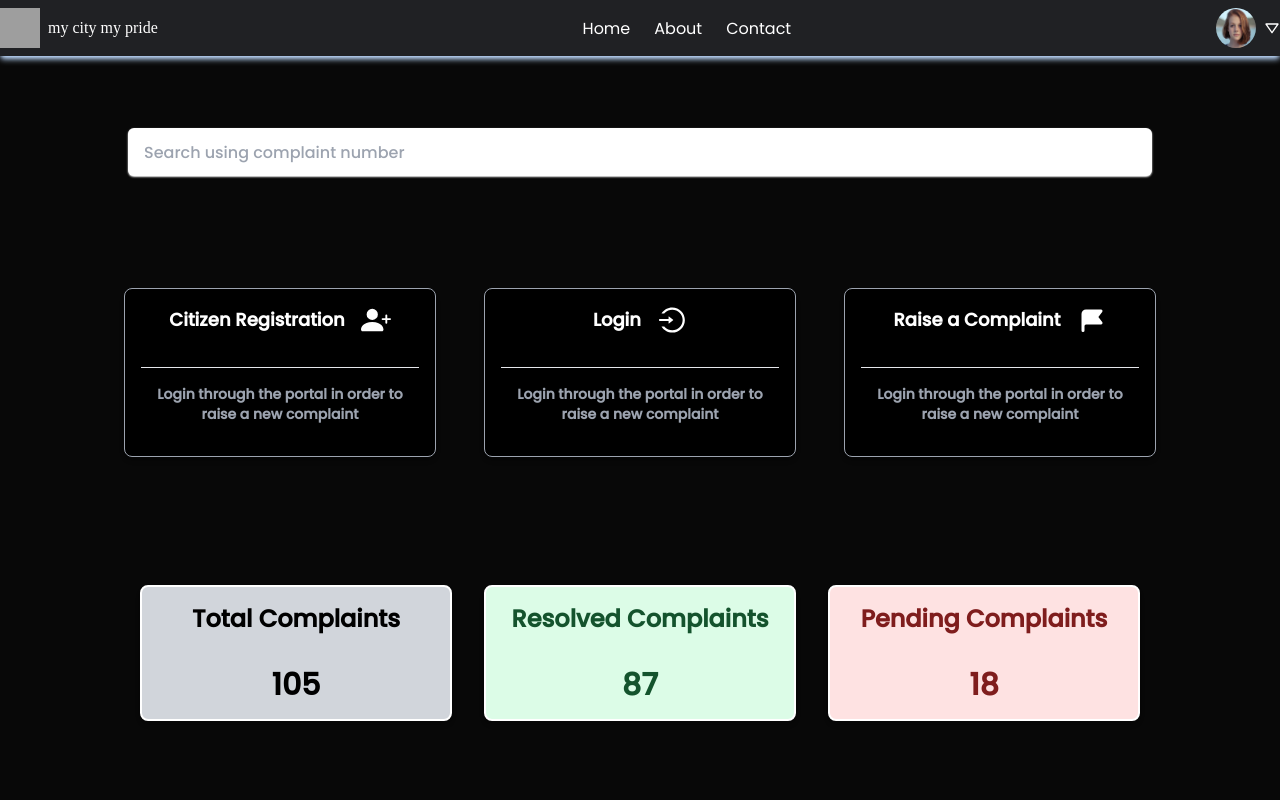
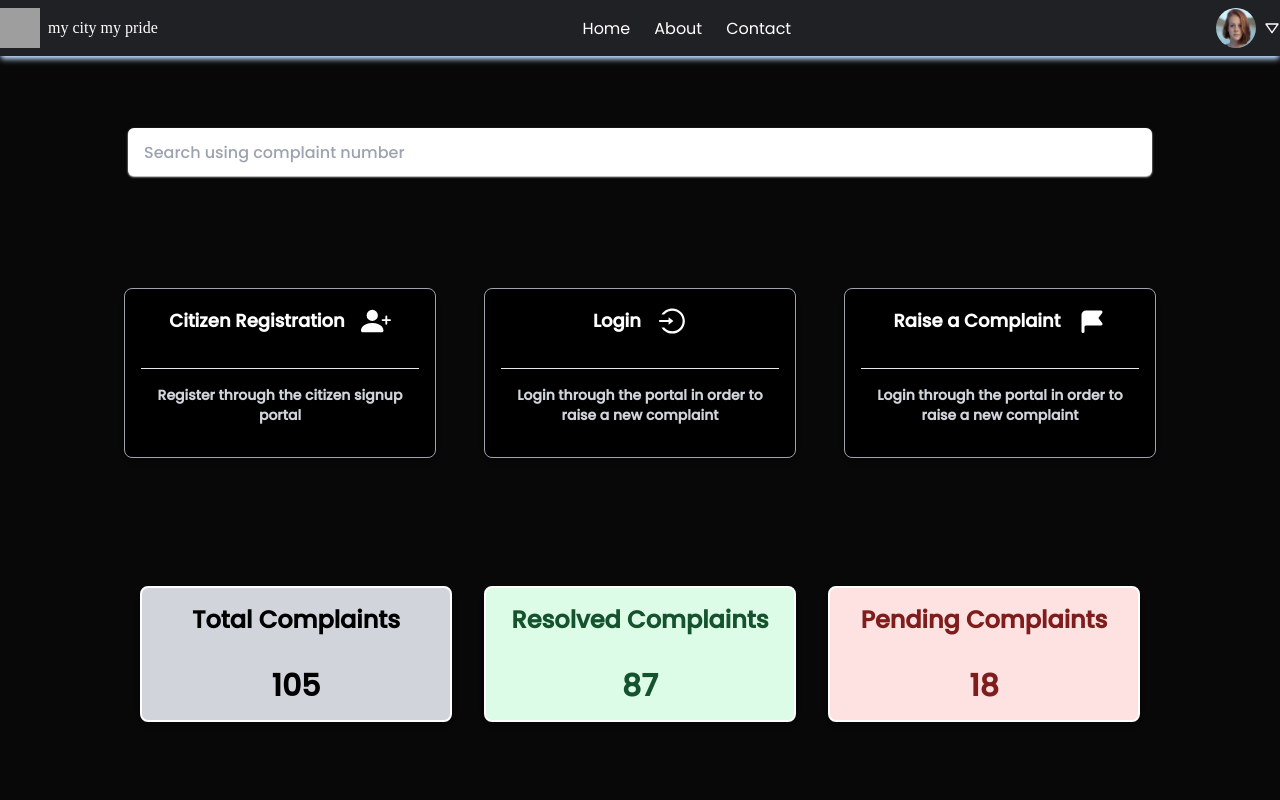
Before and after one commit to Hrishabh17/Municipal_Corporation_Management, a React (Create React App) app in the folder frontend/myapp/: page / in a window 1280 px wide. Shown: the top 800 px of the page. Built offline with nearby package versions, Linux system fonts and the light colour scheme; grey boxes are pictures that could not be loaded; a web font is replaced by a local one.

Commit message:
Home Page v4

```diff
--- a/frontend/myapp/src/components/home/home_content.js
+++ b/frontend/myapp/src/components/home/home_content.js
@@ -1,4 +1,4 @@
-import React, {useState} from "react";
+import React from "react";
 import {AiOutlineLogin} from 'react-icons/ai'
 import {BsFillPersonPlusFill} from 'react-icons/bs'
 import {HiFlag} from 'react-icons/hi'
@@ -6,9 +6,6 @@ import CountUp from 'react-countup';
 
 export default function HomeBody()
 {
-    let [count, setCount] = useState(0);
-
-
     return(
         <div className="w-full h-max bg-[#080808] py-2 mt-14">
             <div className="container mx-auto h-[720px]">
@@ -18,26 +15,26 @@ export default function HomeBody()
                     </input>
                 </div>
                 <div className="flex flex-row items-center justify-center mt-24 h-max p-4 gap-12">
-                <div className="flex flex-col justify-center items-center w-1/4 p-4 border-[1.5px] border-gray-400 h-max bg-black rounded-lg shadow-md hover:scale-105 duration-200 gap-8 divide-y-[0.6px]">
+                <div className="flex flex-col justify-center items-center w-1/4 p-4 border-[1.5px] border-gray-400 h-max bg-black rounded-lg shadow-md hover:scale-105 duration-200 gap-8 divide-y-[0.6px] hover:bg-blue-800 min-h-[170px]">
                         <div className="flex flex-row justify-center items-center gap-4">
                             <h1 className="text-white font-[Poppins] font-semibold text-lg">Citizen Registration</h1>
                             <BsFillPersonPlusFill className="text-white text-3xl"/>
                         </div>
-                        <h1 className="text-gray-400 font-[Poppins] font-semibold text-sm py-4">Login through the portal in order to raise a new complaint</h1>
+                        <h1 className="text-gray-300 font-[Poppins] font-semibold text-sm py-4">Register through the citizen signup portal</h1>
                     </div>
-                    <div className="flex flex-col justify-center items-center w-1/4 p-4 border-[1.5px] border-gray-400 h-max bg-black rounded-lg shadow-md hover:scale-105 duration-200 gap-8 divide-y-[0.6px]">
+                    <div className="flex flex-col justify-center items-center w-1/4 p-4 border-[1.5px] border-gray-400 h-max bg-black rounded-lg shadow-md hover:scale-105 duration-200 gap-8 divide-y-[0.6px] hover:bg-blue-800  min-h-[170px]">
                         <div className="flex flex-row justify-center items-center gap-4">
                             <h1 className="text-white font-[Poppins] font-semibold text-lg">Login</h1>
                             <AiOutlineLogin className="text-white text-3xl"/>
                         </div>
-                        <h1 className="text-gray-400 font-[Poppins] font-semibold text-sm py-4">Login through the portal in order to raise a new complaint</h1>
+                        <h1 className="text-gray-300 font-[Poppins] font-semibold text-sm py-4">Login through the portal in order to raise a new complaint</h1>
                     </div>
-                    <div className="flex flex-col justify-center items-center w-1/4 p-4 border-[1.5px] border-gray-400 h-max bg-black rounded-lg shadow-md hover:scale-105 duration-200 gap-8 divide-y-[0.6px]">
+                    <div className="flex flex-col justify-center items-center w-1/4 p-4 border-[1.5px] border-gray-400 h-max bg-black rounded-lg shadow-md hover:scale-105 duration-200 gap-8 divide-y-[0.6px] hover:bg-blue-800  min-h-[170px]">
                         <div className="flex flex-row justify-center items-center gap-4">
                             <h1 className="text-white font-[Poppins] font-semibold text-lg">Raise a Complaint</h1>
                             <HiFlag className="text-white text-3xl"/>
                         </div>
-                        <h1 className="text-gray-400 font-[Poppins] font-semibold text-sm py-4">Login through the portal in order to raise a new complaint</h1>
+                        <h1 className="text-gray-300 font-[Poppins] font-semibold text-sm py-4">Login through the portal in order to raise a new complaint</h1>
                     </div>
                 </div>
                 <div className="flex flex-row items-center justify-center mt-24 h-max p-4 gap-8">
--- a/frontend/myapp/src/components/home/navbar.js
+++ b/frontend/myapp/src/components/home/navbar.js
@@ -1,4 +1,4 @@
-import React, {useState} from "react";
+import React, {useState, useEffect, useRef} from "react";
 import {BiDownArrow, BiUpArrow} from "react-icons/bi"
 
 import header_user from '../../../src/images/header_user.jpg'
@@ -6,13 +6,27 @@ import header_user from '../../../src/images/header_user.jpg'
 
 export default function Header()
 {
-  let Links =[
+  const Links =[
     {name:"Home",link:"/"},
     {name:"About",link:"/about"},
     {name:"Contact",link:"/contact"},
   ];
 
-  let [dropdown, setDropdown] = useState(false)
+  const [dropdown, setDropdown] = useState(false)
+  const dropdownRef = useRef()
+
+  useEffect(()=>{
+    const closeDropDown = e =>{
+    if(dropdown && dropdownRef.current && !dropdownRef.current.contains(e.target))
+    {
+      setDropdown(false)
+    }
+  }
+
+  document.addEventListener('mousedown', closeDropDown)
+  return () => document.body.removeEventListener('mousedown', closeDropDown)
+
+}, [dropdown])
 
    return (
     <div className="w-full h-max bg-[#202124] py-2 shadow-md shadow-blue-200 fixed top-0">
@@ -31,11 +45,23 @@ export default function Header()
                   ))
               }
           </div>
-           <div className="flex flex-row justify-center items-center gap-2">
+            <div ref={dropdownRef}>
+              <div>
+                <div className="flex flex-row justify-center items-center gap-2 relative" onClick={() => setDropdown(dropdown => !dropdown)}>
                   <img src={header_user} alt='user_pic' className="h-10 w-10 rounded-full"></img>
-            <div onClick={() => setDropdown(!dropdown)}>
+
                     {!dropdown && <BiDownArrow className="text-white"/>}
                     {dropdown && <BiUpArrow className="text-white"/>}
+
+                </div>
+                {
+                  dropdown &&
+                  <div className="flex flex-col justify-center items-center absolute text-white text-center px-4 w-[200px] py-2 bg-gray-700 text-md rounded-md list-none gap-2">
+                      <li className="hover:underline underline-offset-8 underline-white w-full hover:cursor-pointer"><a href="/settings">Settings</a></li>
+                      <li className="hover:underline underline-offset-8 underline-white w-full hover:cursor-pointer"><a href="/mycomplaints">Complaints</a></li>
+                      <li className="hover:underline underline-offset-8 underline-white w-full hover:cursor-pointer"><a href='/logout'>Logout</a></li>
+                  </div>
+                }
               </div>
             </div>
         </div>
```
Lines whose indentation alone changed are shown as unchanged.
